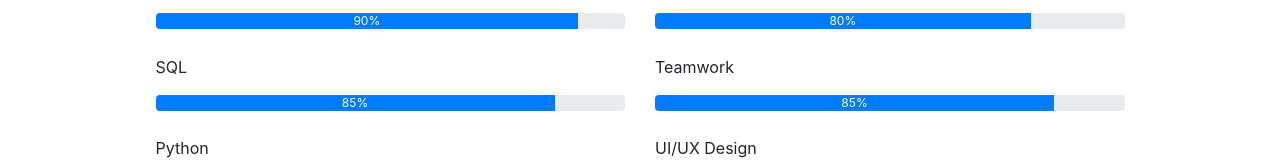
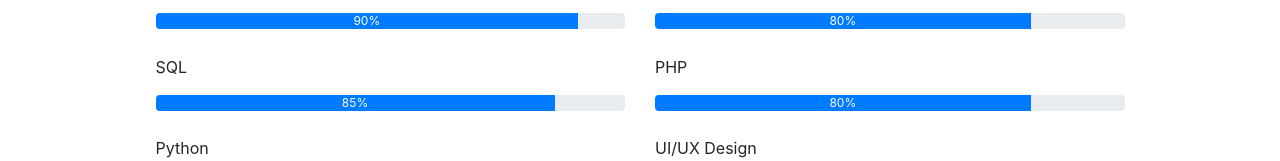
Before and after one commit to Latte-lier/Latte-lier.github.io, a plain HTML site: page index.html in a window 1280 px wide. Shown: the part 1977-2138 px from the top of the page. Drawn offline with nearby package versions, Linux system fonts and the light colour scheme.

Commit message:
Update index.html

```diff
--- a/index.html
+++ b/index.html
@@ -292,9 +292,9 @@
           <div class="progress-bar" role="progressbar" style="width: 80%;" aria-valuenow="80" aria-valuemin="0" aria-valuemax="100">80%</div>
         </div>
         <div style="height: 2vw;"></div>
-        <p>Teamwork</p>
+        <p>PHP</p>
         <div class="progress">
-          <div class="progress-bar" role="progressbar" style="width: 85%;" aria-valuenow="85" aria-valuemin="0" aria-valuemax="100">85%</div>
+          <div class="progress-bar" role="progressbar" style="width: 80%;" aria-valuenow="80" aria-valuemin="0" aria-valuemax="100">80%</div>
         </div>
         <div style="height: 2vw;"></div>
         <p>UI/UX Design</p>
```
